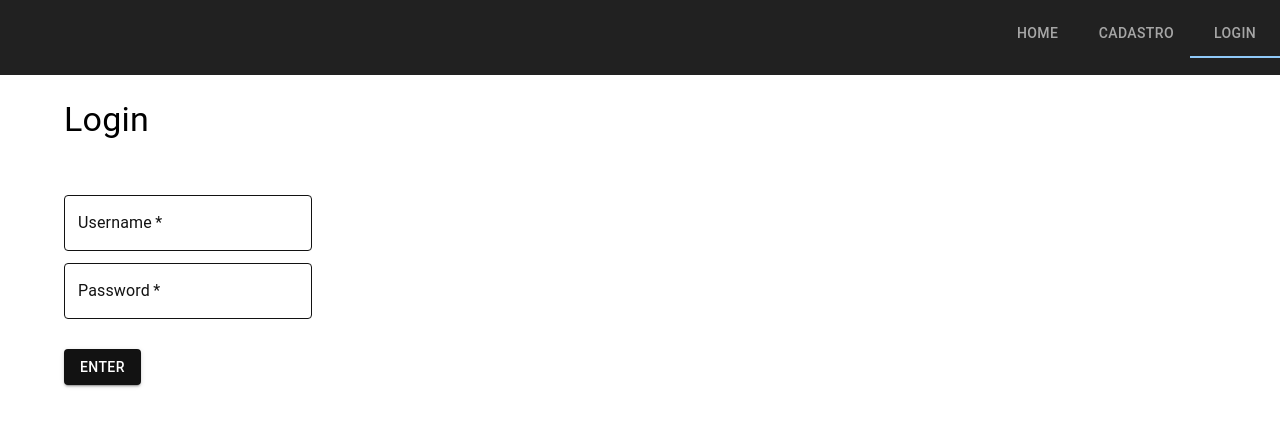
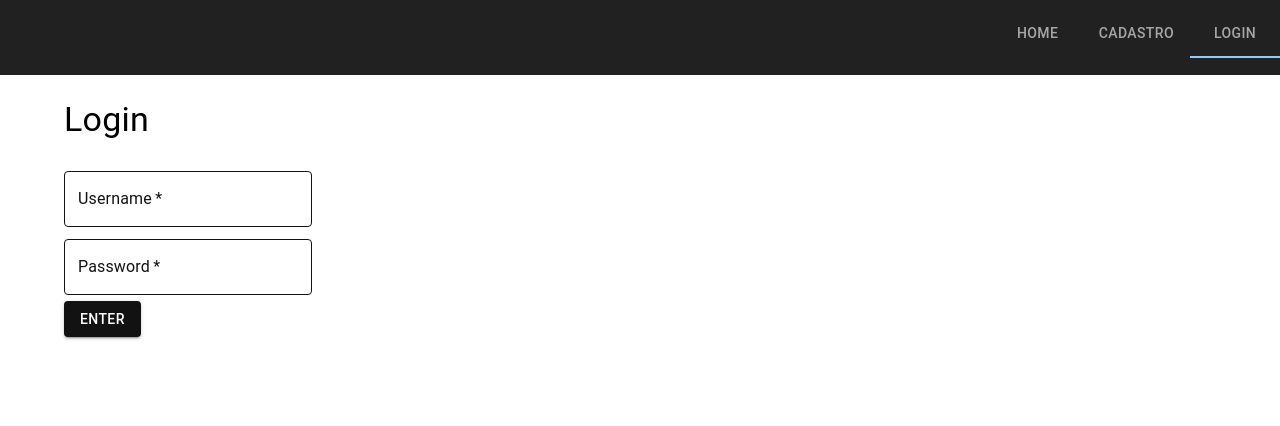
Before and after one commit to Cristiano7988/ng-cash, a React (Create React App) app: page /login in a window 1280 px wide. Shown: the top 426 px of the page. Built offline with nearby package versions, Linux system fonts and the light colour scheme.

Commit message:
🔥 Remoção do estilo inline nos elementos h1

```diff
--- a/src/componentes/pages/Cadastro/Cadastro.jsx
+++ b/src/componentes/pages/Cadastro/Cadastro.jsx
@@ -63,7 +63,7 @@ const Cadastro = () => {
 
   return (
     <section>
-      <Typography variant="h4" component="h1" style={{ paddingBottom: 24 }}>
+      <Typography variant="h4" component="h1">
         Cadastro
       </Typography>
 
--- a/src/componentes/pages/Login/Login.jsx
+++ b/src/componentes/pages/Login/Login.jsx
@@ -29,7 +29,7 @@ const Login = () => {
       </Typography>
 
       <form onSubmit={handleSubmit}>
-        <div style={{ padding: '24px 0' }}>
+        <div>
           <div>
             <TextField
               className="text-field"
```
